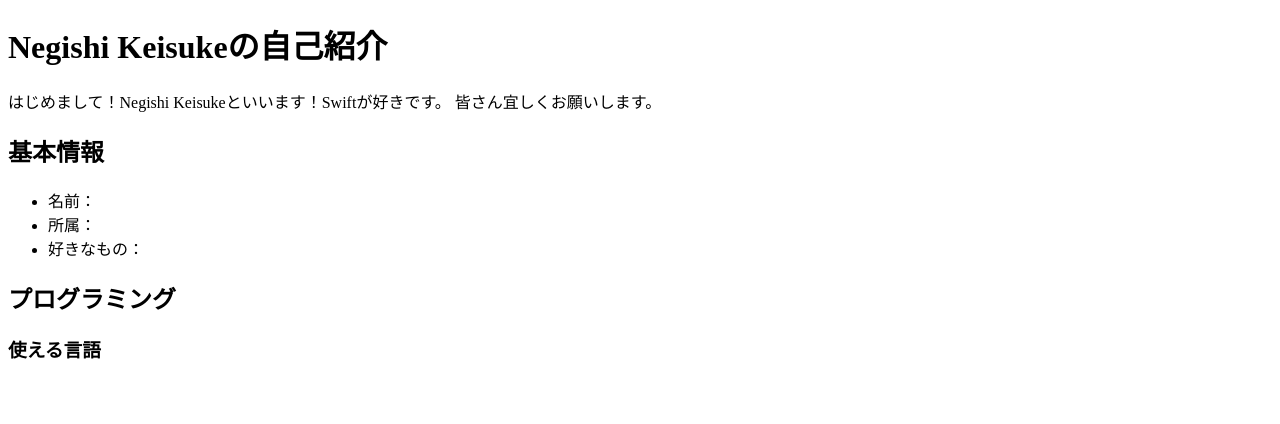
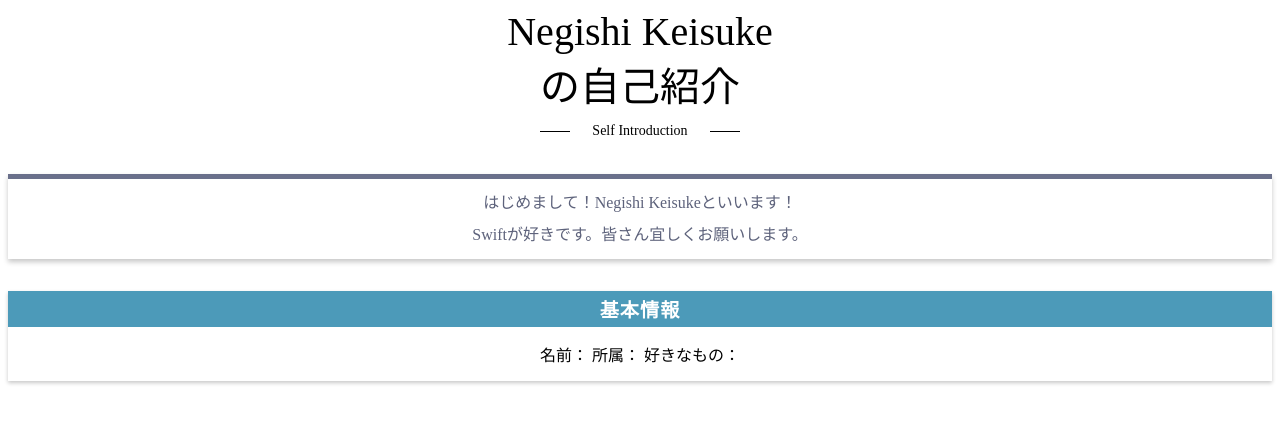
Before and after one commit to Nature-07/Nature-07.github.io, a plain HTML site: page index.html in a window 1280 px wide. Drawn offline with Linux system fonts and the light colour scheme.

Commit message:
デザインを変更しました。

```diff
--- a/index.html
+++ b/index.html
@@ -1,35 +1,35 @@
 <!DOCTYPE html>
 <html lang="ja">
+
 <head>
     <meta charset="UTF-8">
     <title>Negishi Keisukeの自己紹介</title>
+    <!-- css -->
+    <link href="./style.css" rel="stylesheet">
 </head>
+
 <body>
-    <h1>Negishi Keisukeの自己紹介</h1>
 
-    <p>
-        はじめまして！Negishi Keisukeといいます！Swiftが好きです。
-        皆さん宜しくお願いします。
-    </p>
+    <div class="head_test-wrap">
+        <h1 class="head_test">
+            Negishi Keisuke<br>の自己紹介
+            <span class="head_test-point">Self Introduction</span>
+        </h1>
+    </div>
 
+    <div class="box1">
+        <p>はじめまして！Negishi Keisukeといいます！<br>Swiftが好きです。皆さん宜しくお願いします。</p>
+    </div>
+
+    <div class="box2">
+        <div class="box-title">基本情報</div>
         <div>
-
-    <h2>基本情報</h2>
-
-    <ul>
+            <ul class="basic_information">
                 <li>名前：</li>
                 <li>所属：</li>
                 <li>好きなもの：</li>
             </ul>
-
         </div>
-
-<div>
-
-    <h2>プログラミング</h2>
-    <h3>使える言語</h3>
-
     </div>
-
 </body>
 </html>
--- /dev/null
+++ b/style.css
@@ -0,0 +1,79 @@
+.head_test {
+    margin:  0;             /* デフォルトCSS打ち消し */
+    position:  relative;    /* 位置調整 */
+    font-weight:  normal;   /* 文字の太さ調整 */
+    margin-bottom: 35px;    /* 周りの余白指定 */
+    font-size: 40px;        /* 文字サイズ指定 */
+    text-align:  center;    /* 文字位置指定 */
+}
+
+p {
+    margin:  0;             /* デフォルトCSS打ち消し */
+    line-height: 2;         /* 行間調整 */
+    text-align: center;
+}
+
+.head_test-point {
+    display:  block;        /* ブロック要素にする */
+    font-size:  14px;       /* 文字サイズ指定 */
+    margin-top:  10px;      /* 周りの余白指定 */
+    position:  relative;    /* 位置調整 */
+    width: 140px;           /* 幅指定 */
+    margin: 10px auto 0;    /* 周りの余白指定 */
+    background-color:  #fff;/* 背景色指定 */
+}
+
+.head_test-point:before {
+    content: '';            /* 空の要素を作る */
+    height:  1px;           /* 高さ指定 */
+    background-color:  #000;/* 背景色指定 */
+    position:  absolute;    /* 位置調整 */
+    top: 0;                 /* 位置調整 */
+    bottom:  0;             /* 位置調整 */
+    margin:  auto;          /* 位置調整 */
+    z-index: -1;            /* 重なり調整 */
+    width: 200px;           /* 幅指定 */
+    left:  -30px;           /* 位置調整 */
+}
+
+
+.box1{
+    padding: 0.5em 1em;
+    margin: 2em 0;
+    color: #5d627b;
+    background: white;
+    border-top: solid 5px #6a708b;
+    box-shadow: 0 3px 5px rgba(0, 0, 0, 0.22);
+}
+
+.box1 p {
+    margin: 0;
+    padding: 0;
+}
+
+
+.box2 {
+    margin: 2em 0;
+    background: white;
+    box-shadow: 0 2px 4px rgba(0, 0, 0, 0.22);
+}
+
+.box2 .box-title {
+    font-size: 1.2em;
+    background: #4c9ab9;
+    padding: 4px;
+    text-align: center;
+    color: #FFF;
+    font-weight: bold;
+    letter-spacing: 0.05em;
+}
+
+.box2 ul {
+    padding: 15px 20px;
+    margin: 0;
+    text-align: center;
+}
+
+.box2 li {
+    display: inline-block;
+}
```
Also changed, not shown: img.jpeg (deleted). Lines whose indentation alone changed are shown as unchanged.
